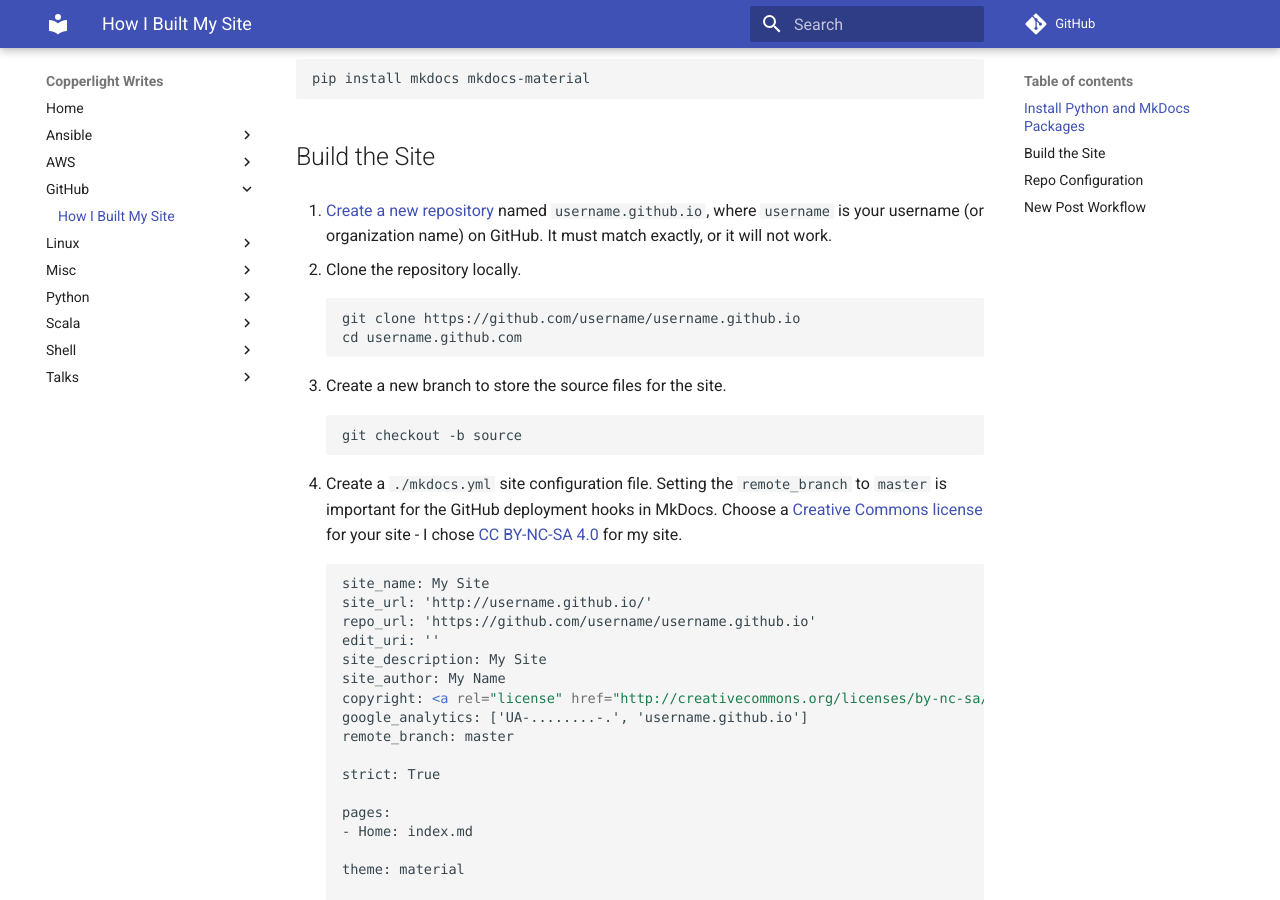
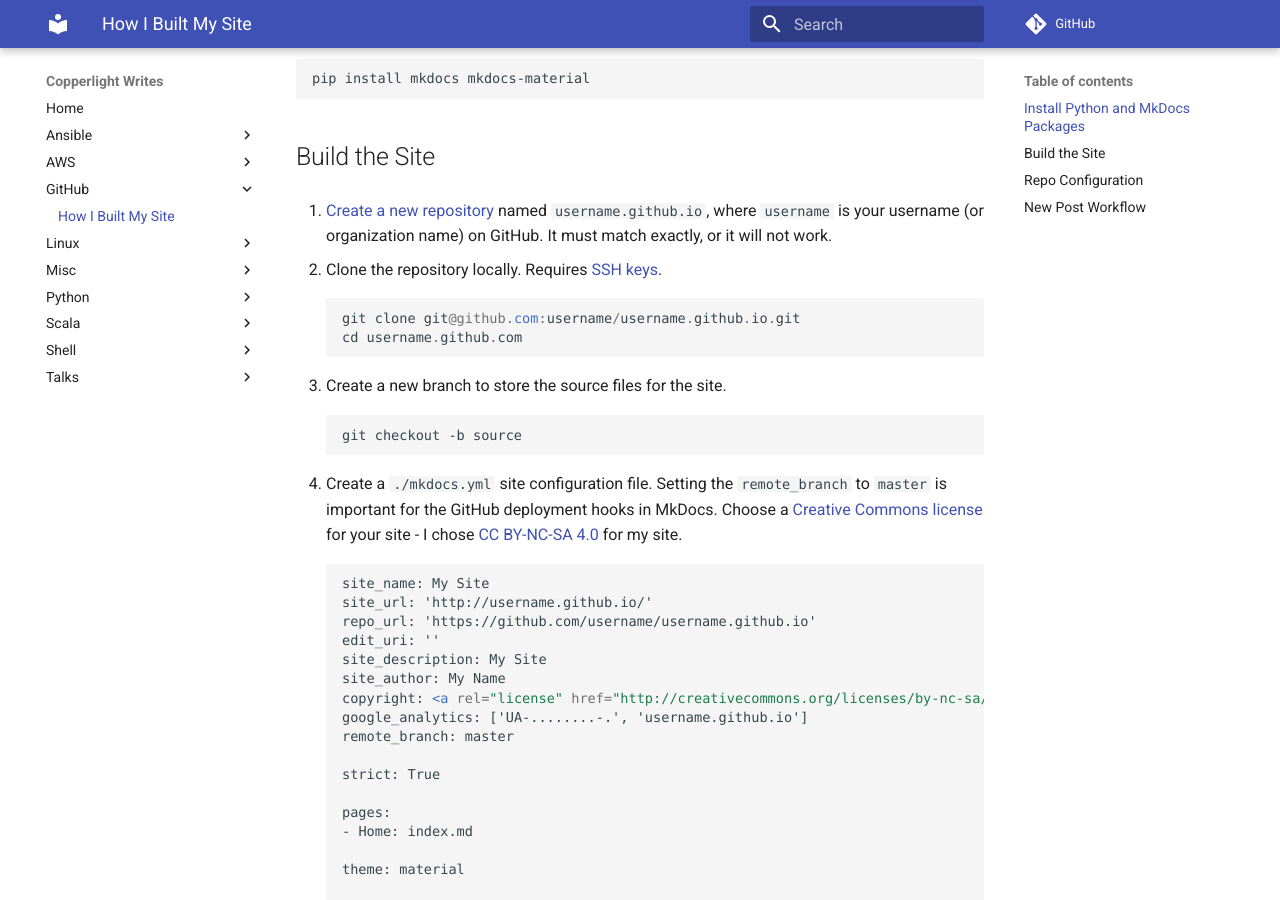
Before and after one commit to copperlight/copperlight.github.io, an MkDocs documentation site: the page built from docs/github/how-i-built-my-site.md, in a window 1280 px wide and 900 px high, scrolled down 516 px. Built offline with MkDocs 1.6.1 and Material for MkDocs 9.7.7, drawn with Linux system fonts in a browser that asks for light colours; some web fonts are replaced; comment, search, counter and statistics services are not loaded; old or Windows-style settings are respelled for this version of MkDocs.

Commit message:
switch to ssh url and link to github help for ssh

```diff
--- a/docs/github/how-i-built-my-site.md
+++ b/docs/github/how-i-built-my-site.md
@@ -33,9 +33,9 @@ pip install mkdocs mkdocs-material
 1. [Create a new repository](https://github.com/new) named `username.github.io`, where `username` is
 your username (or organization name) on GitHub.  It must match exactly, or it will not work.
 
-1. Clone the repository locally.
+1. Clone the repository locally.  Requires [SSH keys](https://help.github.com/articles/connecting-to-github-with-ssh/).
 
-        git clone https://github.com/username/username.github.io
+        git clone git@github.com:username/username.github.io.git
         cd username.github.com
 
 1. Create a new branch to store the source files for the site.
```
